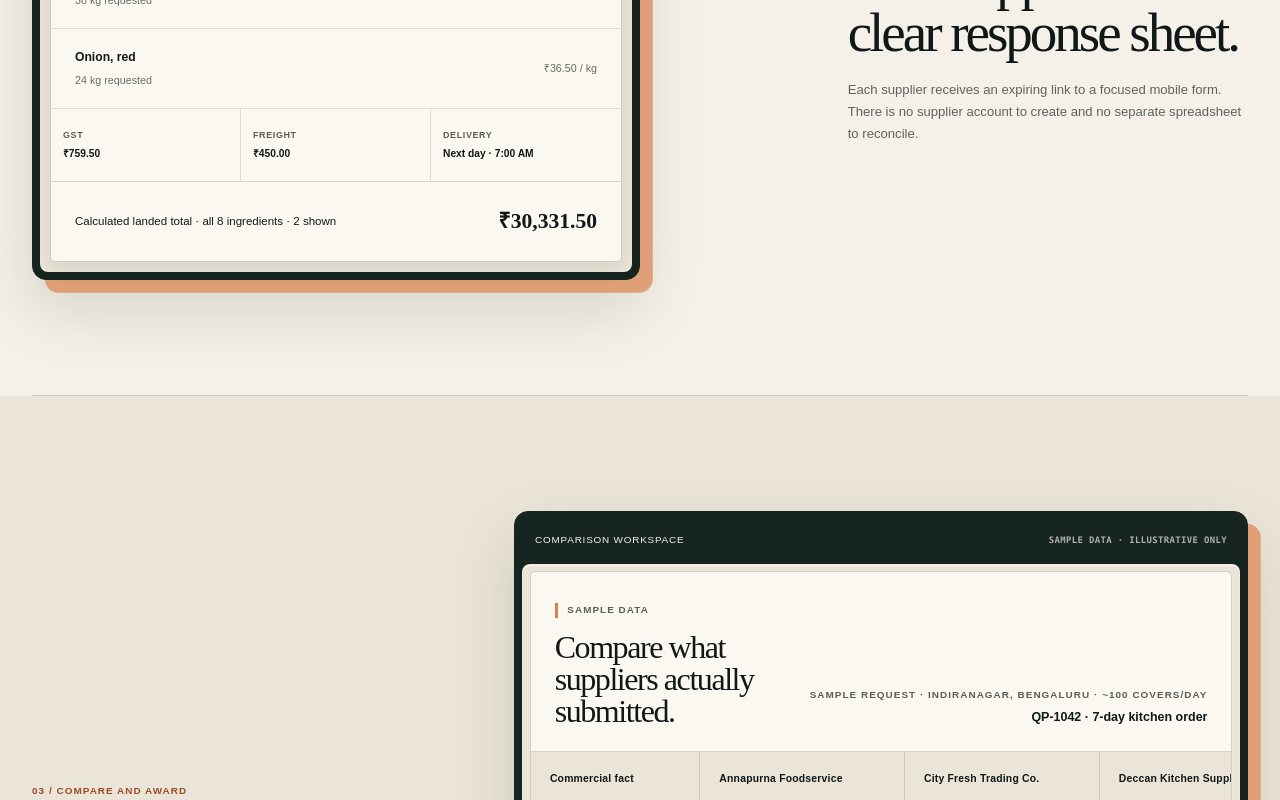
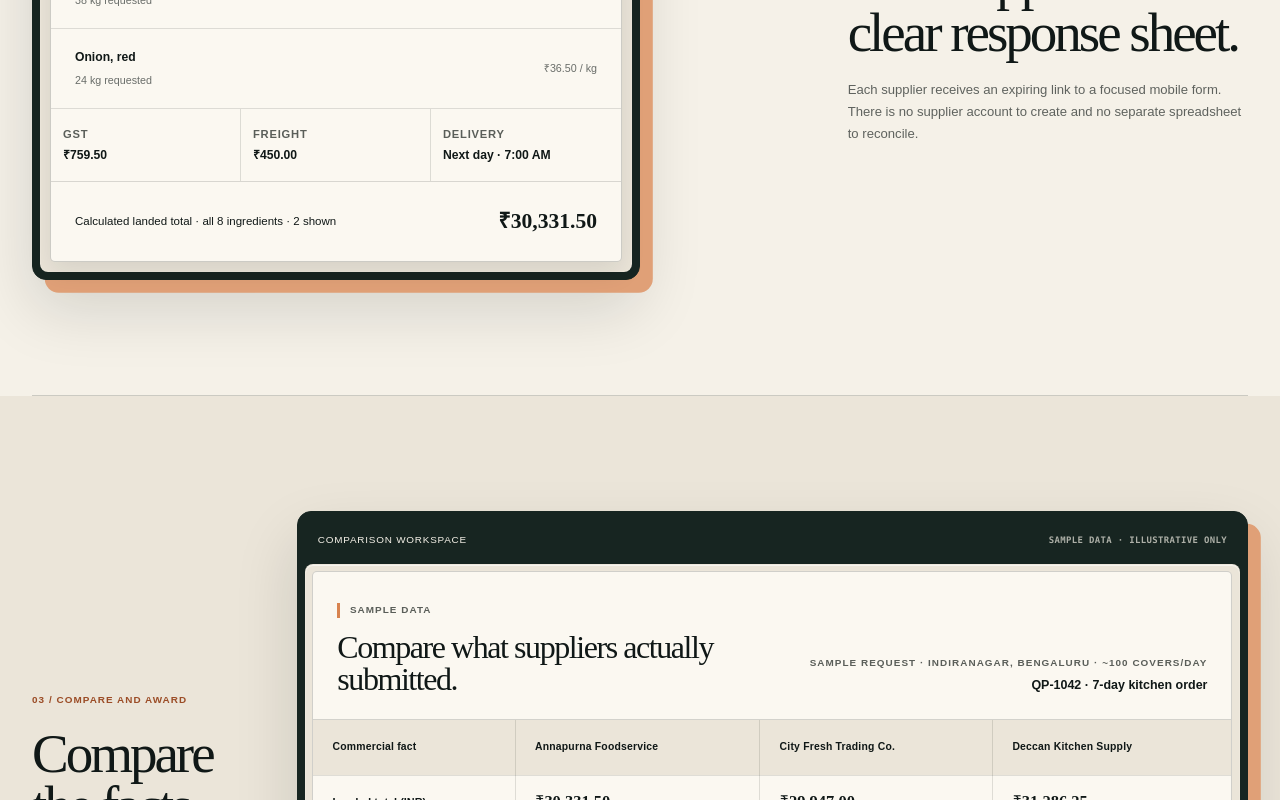
Before and after one commit to Utsavd7/AutoRFP-Automated-Ingredient-Procurement-System, a Next.js app: page /product in a window 1280 px wide. Shown: the part 1760-2560 px from the top of the page. Built offline with nearby package versions, Linux system fonts and the light colour scheme; no server answers.

Commit message:
fix: keep product comparison readable

```diff
--- a/src/app/globals.css
+++ b/src/app/globals.css
@@ -969,7 +969,7 @@ textarea {
 
 .tour-step--reverse { grid-template-columns: 7fr 4fr; }
 .tour-step--reverse .tour-step__copy { order: 2; }
-.tour-step--comparison { width: 100%; grid-template-columns: minmax(17rem, 1fr) minmax(0, 2fr); padding-inline: max(1rem, calc((100vw - 76rem) / 2)); background: var(--soft-stone); }
+.tour-step--comparison { width: 100%; grid-template-columns: minmax(12rem, 0.55fr) minmax(0, 2.45fr); gap: clamp(2rem, 4vw, 4rem); padding-inline: max(1rem, calc((100vw - 76rem) / 2)); background: var(--soft-stone); }
 
 .tour-step__copy h2 {
   margin: 1.1rem 0 1.2rem;
@@ -1090,8 +1090,8 @@ textarea {
 .supplier-line span { color: color-mix(in srgb, var(--ink) 62%, transparent); font-size: 0.67rem; }
 .supplier-fields { display: grid; grid-template-columns: repeat(3, 1fr); }
 .supplier-fields > span { min-height: 4.5rem; display: grid; align-content: center; gap: 0.25rem; padding: 0.75rem; border-right: 1px solid color-mix(in srgb, var(--ink) 13%, transparent); text-align: left; }
-.supplier-fields small { color: var(--ink-label); font-size: 0.56rem; font-weight: 720; letter-spacing: 0.07em; text-transform: uppercase; }
-.supplier-fields strong { color: var(--ink); font-size: 0.64rem; font-weight: 700; line-height: 1.35; }
+.supplier-fields small { color: var(--ink-label); font-size: 0.7rem; font-weight: 720; letter-spacing: 0.07em; text-transform: uppercase; }
+.supplier-fields strong { color: var(--ink); font-size: 0.76rem; font-weight: 700; line-height: 1.35; }
 .supplier-fields span:last-child { border-right: 0; }
 .supplier-sheet footer { min-height: 5rem; display: flex; align-items: center; justify-content: space-between; gap: 1rem; padding: 1rem 1.5rem; border-top: 1px solid color-mix(in srgb, var(--ink) 15%, transparent); font-size: 0.72rem; }
 .supplier-total__meta { min-width: 0; line-height: 1.45; }
@@ -1099,6 +1099,7 @@ textarea {
 .supplier-sheet footer strong { font-family: var(--font-display); font-size: 1.35rem; }
 
 .sample-ledger--compact { box-shadow: none; }
+.sample-ledger--compact table { min-width: 37.5rem; }
 .tour-product--comparison .tour-product__surface { padding: 0.4rem; }
 .tour-product--comparison .sample-ledger--compact { overflow: hidden; border-radius: 5px; }
 .sample-ledger--compact .sample-ledger__heading { padding: 1.5rem; }
```
Also changed, not shown: 1 other file (tests, documents, lock files or other folders).
